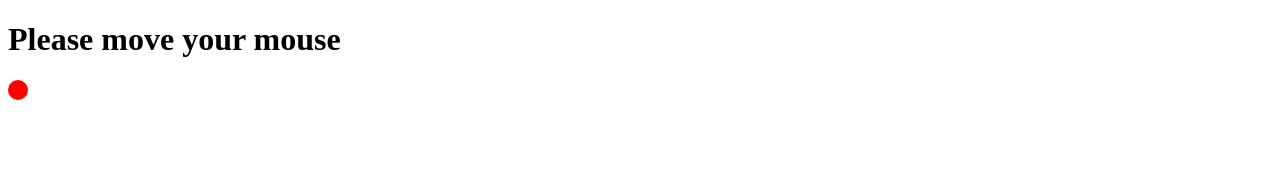
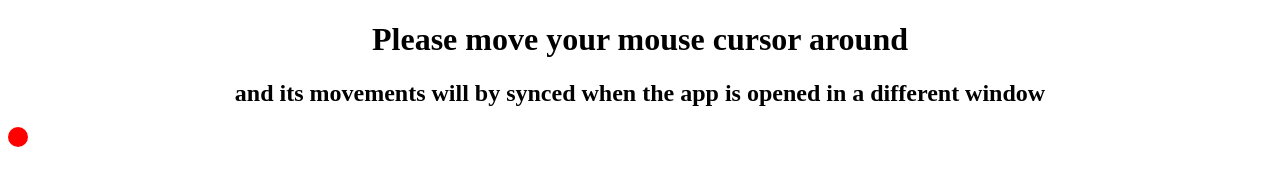
Before and after one commit to KapakahiCoder/sync-mouse-movements, a website with bundled scripts: page public/index.html in a window 1280 px wide. Built offline with nearby package versions, Linux system fonts and the light colour scheme; no server answers.

Commit message:
make readme file, add comments and add some css

```diff
--- a/public/index.html
+++ b/public/index.html
@@ -7,7 +7,11 @@
     <title>Syncronized Mouse Movements</title>
   </head>
   <body>
-    <h1>Please move your mouse</h1>
+    <h1>Please move your mouse cursor around</h1>
+    <h2>
+      and its movements will by synced when the app is opened in a different
+      window
+    </h2>
     <script defer type="module" src="firebase/config.js"></script>
     <script defer type="module" src="index.js"></script>
   </body>
--- a/public/index.js
+++ b/public/index.js
@@ -22,6 +22,12 @@ document.addEventListener("mousemove", (event) => {
   set(newCordsRef, { coords: xyCoords });
 });
 
+// Create virtual pointer
+const pointer = document.createElement("div");
+pointer.classList.add("pointer");
+document.body.appendChild(pointer);
+
+// Retrieve mouse coordinates from the DB and have virtual pointer follow those movements
 let coordsArray = [];
 let x;
 let y;
@@ -40,7 +46,3 @@ onValue(coordsListRef, (snapshot) => {
   pointer.style.left = newX + "px";
   pointer.style.top = newY + "px";
 });
-
-const pointer = document.createElement("div");
-pointer.classList.add("pointer");
-document.body.appendChild(pointer);
--- a/public/styles.css
+++ b/public/styles.css
@@ -6,3 +6,8 @@
   position: absolute;
   z-index: 1000;
 }
+
+h1, h2 {
+  display: block;
+  text-align: center;
+}
```
Also changed, not shown: README.md (added), public/assets/twitter20.png (added).
